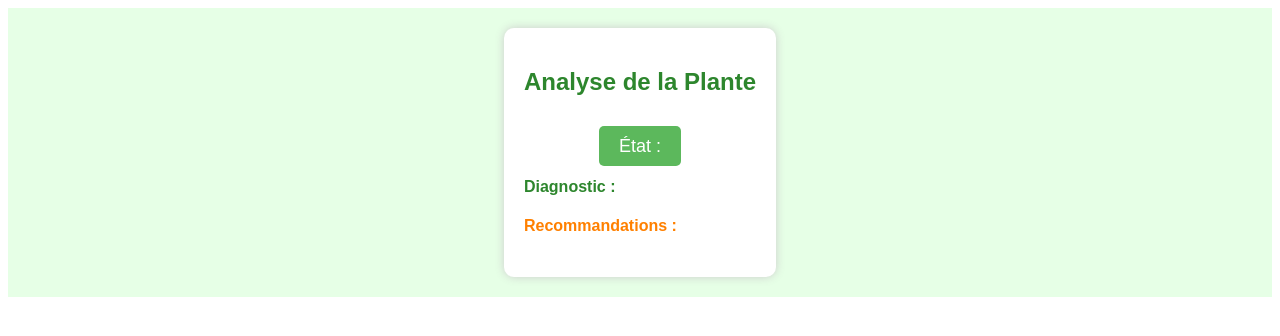
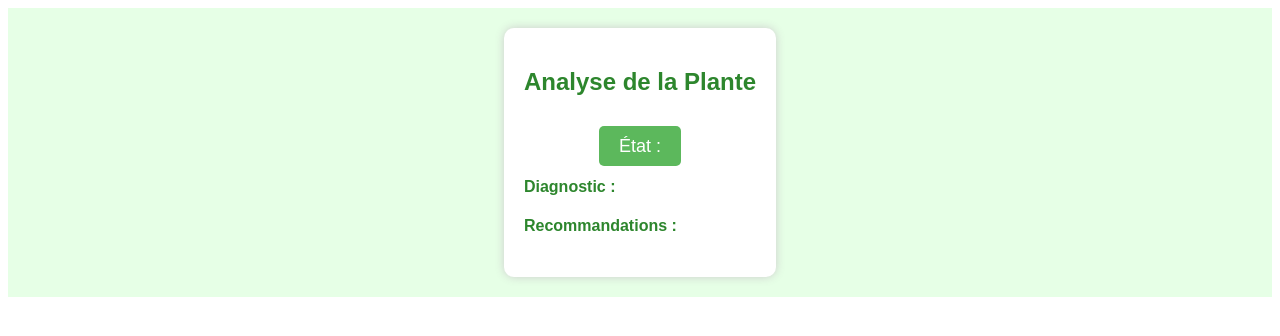
Before and after one commit to azaiz00/GreenHealth-Server, a Flask app: template templates/healthy_plant.html in a window 1280 px wide. Shown: the top 336 px of the page. Run offline with Flask 3, Linux system fonts and the light colour scheme; the template is opened without the code that fills it, so the values that code supplies are empty.

Commit message:
Css Rectification

```diff
--- a/templates/healthy_plant.html
+++ b/templates/healthy_plant.html
@@ -10,7 +10,7 @@
         <p>{{ diag }}</p>
     </div>
     <div style='text-align: left; margin-top: 20px;'>
-      <h4 style='color: #ff8000;'>Recommandations :</h4>
+      <h4 style='color: #2d862d;'>Recommandations :</h4>
       <p>{{ Recommandations }}</p>
   </div>
 </div>
```
